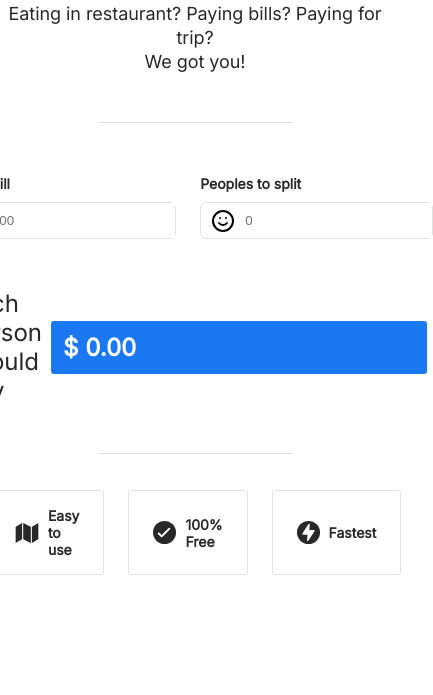
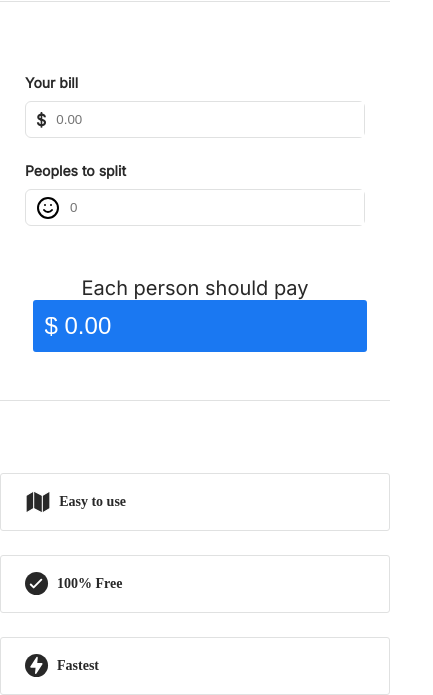
Before and after one commit to przefilip/SplitBillCalculator, a plain HTML site: page index.html in a window 390 px wide. Shown: the part 230-925 px from the top of the page, 433 px wide, since content can reach past the window. Before the commit the page ends 844 px from the top, so only its background shows below. Drawn offline with Linux system fonts and the light colour scheme.

Commit message:
Update styles.css

```diff
--- a/styles.css
+++ b/styles.css
@@ -31,41 +31,21 @@ body, h1, p {
     margin-top: 18px;
 }
 
-  .divider {
+.divider, .divider2, .divider3 {
     border: none;
     height: 1px;
     background-color: #E0E1E1;
     margin-top: 48px;
-  }
-
-  .divider2 {
-    border: none;
-    width: 50%;
-    height: 1px;
-    background-color: #E0E1E1;
-    margin-top: 48px;
-  }
-
-.divider3 {
-    border: none;
-    width: 30%;
-    height: 1px;
-    background-color: #E0E1E1;
-    margin-top: 48px;
-  }
-  /* Existing CSS above */
-
-.divider {
-    margin-bottom: 72px;
+    margin-bottom: 72px; /* Adjust margin-bottom for all dividers */
 }
 
 .input-section {
     display: flex;
     justify-content: center;
-    margin-top: 52px; /* Space between input and tip slider */
+    margin-top: 52px;
     row-gap: 10px;
     gap: 24px;
-
+    flex-wrap: wrap; /* Allow items to wrap on small screens */
 }
 
 .input-group {
@@ -75,17 +55,13 @@ body, h1, p {
     font-weight: bold;
     justify-content: center;
     column-gap: 10px;
-
 }
 
 .input-group label {
     font-size: 14px;
     font-weight: bold;
-    font-family: 'Inter', sans-serif;
     color: #282828;
-    column-gap: 10px;
-    margin-bottom: 10px; /* Space above the input */
-
+    margin-bottom: 10px;
 }
 
 .input-icon {
@@ -96,20 +72,18 @@ body, h1, p {
 }
 
 .input-icon span, .input-icon img {
-    padding-left: 10px; /* Icon inside input */
-    color: #282828; /* For the dollar sign */
+    padding-left: 10px;
+    color: #282828;
 }
 
 .input-icon input {
     border: none;
     outline: none;
     padding: 10px;
-    flex-grow: 1; /* Make input take available space */
+    flex-grow: 1;
 }
 
-  /* You can add the following to ensure inputs line up with text from above */
-
-  .output-section{
+.output-section {
     padding-top: 50px;
     display: flex;
     justify-content: center;
@@ -120,55 +94,69 @@ body, h1, p {
     font-family: 'Inter', sans-serif;
 }
 
-  #amountPerPerson{
+#amountPerPerson {
     padding: 10px;
     margin-left: 9px;
     background-color: #1A78F2;
-    font-weight: 600;
-    font-family: 'Inter', sans-serif;
     color: white;
     border-radius: 3px;
-    border: solid 2px  #1A78F2;
+    border: solid 2px #1A78F2;
     font-size: 24px;
 }
-
-  /* Existing CSS above */
 
 .features-section {
     display: flex;
     justify-content: center;
-    gap: 24px; /* Adjust the gap between cards as necessary */
-    margin-top: 36px; /* Space from the divider */
+    gap: 24px;
+    margin-top: 36px;
+    flex-wrap: wrap; /* Allow features to wrap on small screens */
 }
 
 .feature-card {
     border: 1px solid #E0E1E1;
     border-radius: 3px;
-    padding: 16px 24px; /* Adjust padding as necessary */
+    padding: 16px 24px;
     display: flex;
     align-items: center;
-    gap: 8px; /* Space between icon and text */
-
+    gap: 8px;
 }
 
 .feature-card img {
-    height: 24px; /* Adjust based on the size of your icons */
+    height: 24px;
     width: auto;
 }
 
 .feature-card span {
     color: #282828;
-    font-size: 24px;
-    font-weight: normal;
-    font-family: 'Inter', sans-serif;
-    color: #282828;
-    font-weight: 600; /* Semi-bold as before */
-    font-size: 14px; /* As specified for feature text */
+    font-weight: 600;
+    font-size: 14px;
 }
 
-  /* Ensure the icons have the correct path in the src attribute */
+/* Media Queries for Smartphone Adjustments */
+@media (max-width: 768px) {
+    .main-heading {
+        font-size: 36px; /* Smaller font size for smaller screens */
+        margin-top: 24px;
+    }
 
+    .sub-heading {
+        font-size: 16px;
+        line-height: 22px;
+        margin-top: 12px;
+    }
 
-  /* Ensure the smile.svg icon is the correct color, if it's not, you might need to edit the SVG file directly */
+    .input-section, .features-section {
+        flex-direction: column;
+        align-items: center;
+    }
 
-  /* Additional styles for tip section and output section */
+    .input-group, .feature-card {
+        width: 100%; /* Full width for better layout on small screens */
+        max-width: 340px; /* Limit max width to ensure content is not too stretched */
+    }
+
+    .output-section {
+        flex-direction: column;
+        font-size: 20px;
+    }
+}
```
Lines whose indentation alone changed are shown as unchanged.
